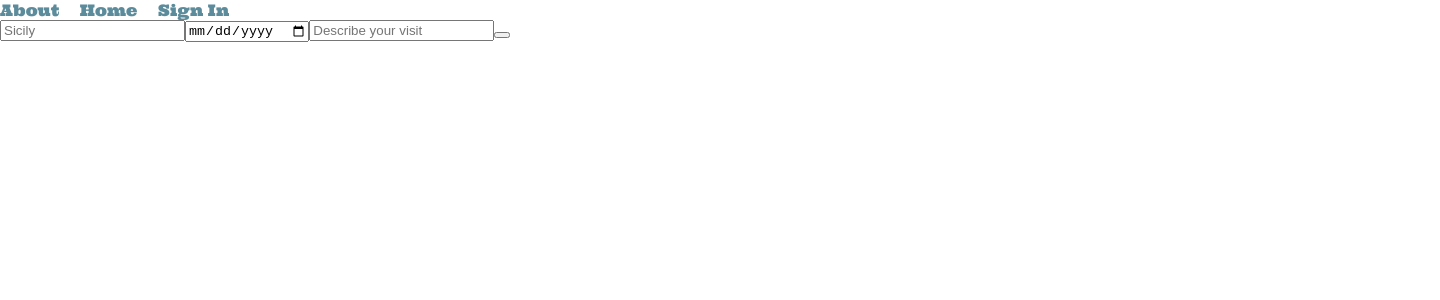
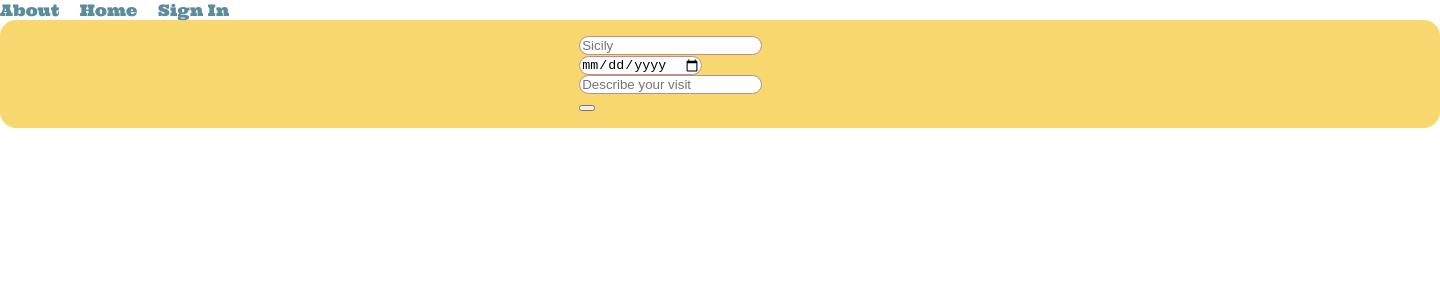
Before and after one commit to maxwellalvord/Safe-Travel-Systems, a Next.js app: page /reusableForm in a window 1280 px wide. Shown: the top 300 px of the page, 1440 px wide, since content can reach past the window. Built offline with nearby package versions, Linux system fonts and the light colour scheme.

Commit message:
add styling to form

```diff
--- a/pages/_app.js
+++ b/pages/_app.js
@@ -4,6 +4,7 @@ import React from 'react'
 import styled from 'styled-components';
 import '../styles/MainPage.css'
 import '../styles/header.css'
+import '../styles/reusableForm.css'
 
 
 const Head = styled.a`
--- a/pages/reusableForm.js
+++ b/pages/reusableForm.js
@@ -4,20 +4,28 @@ import PropTypes from "prop-types";
 function ReusableForm(props) {
   return (
     <React.Fragment>
-      <form onSubmit={props.formSubmissionHandler}>
+      <div className="formBackground">
+        <form className="form" onSubmit={props.formSubmissionHandler}>
           <input
+            className="inputCity"
             type='text'
             name='City'
             placeholder='Sicily' />
+          <br></br>
           <input
+            className="inputDate"
             type='date'
             name='Date'/>
+          <br></br>
           <input
+            className="inputInfo"
             type="textarea"
             name="Info"
             placeholder="Describe your visit"/>
+          <br></br>
           <button type='submit'>{props.buttonText}</button>
         </form>
+      </div>
     </React.Fragment>
   );
 }
--- /dev/null
+++ b/styles/reusableForm.css
@@ -0,0 +1,29 @@
+.inputCity {
+  border: 1px solid rosybrown;
+  border-radius: 1rem;
+}
+
+.form {
+  margin-left: 40%;
+  margin-right: 40%;
+}
+
+.inputDate {
+  border: 1px solid rosybrown;
+  border-radius: 1rem;
+}
+
+.inputInfo {
+  border: 1px solid rosybrown;
+  border-radius: 1rem;
+}
+
+.formBackground {
+  border: 1rem solid transparent;
+  background: #F8D86E;
+  border-radius: 1rem;
+  display: flex;
+  align-items: center;
+  width: 90rem;
+  margin: auto;
+}
```
Lines whose indentation alone changed are shown as unchanged.
